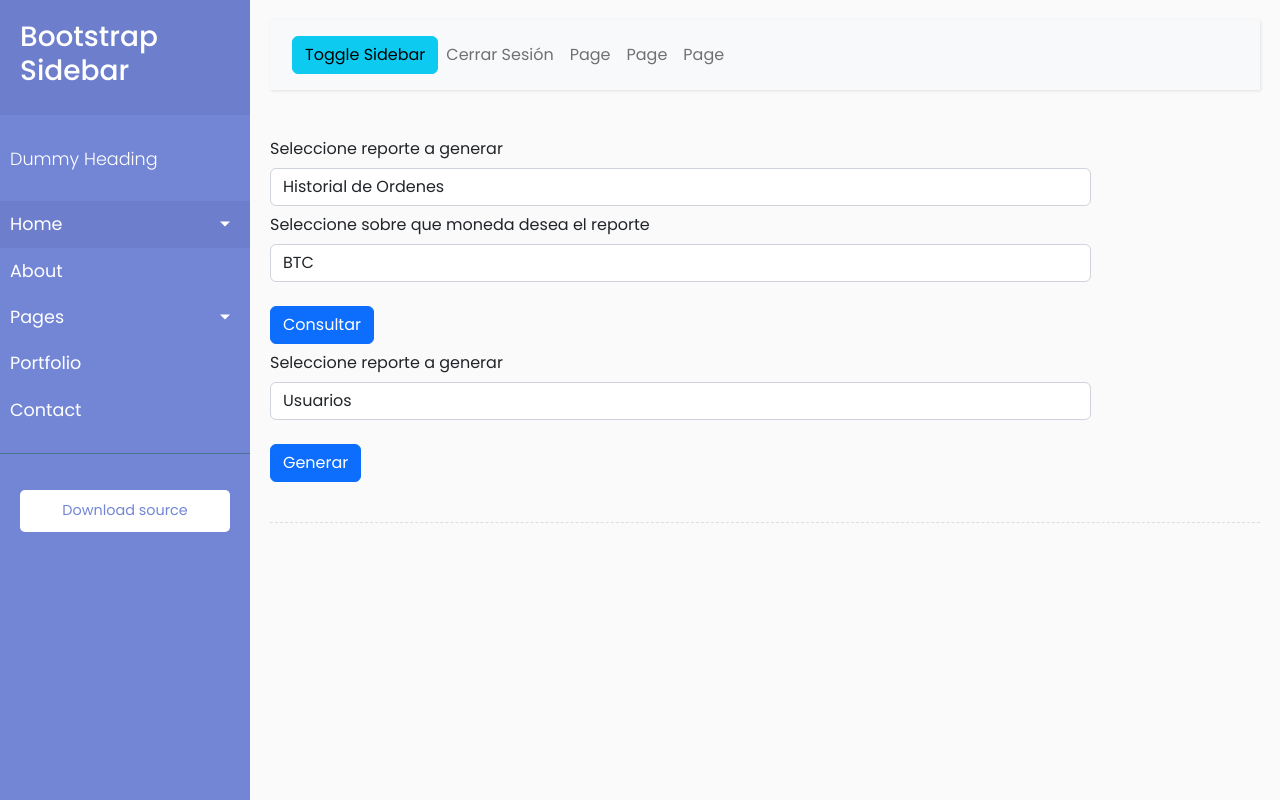
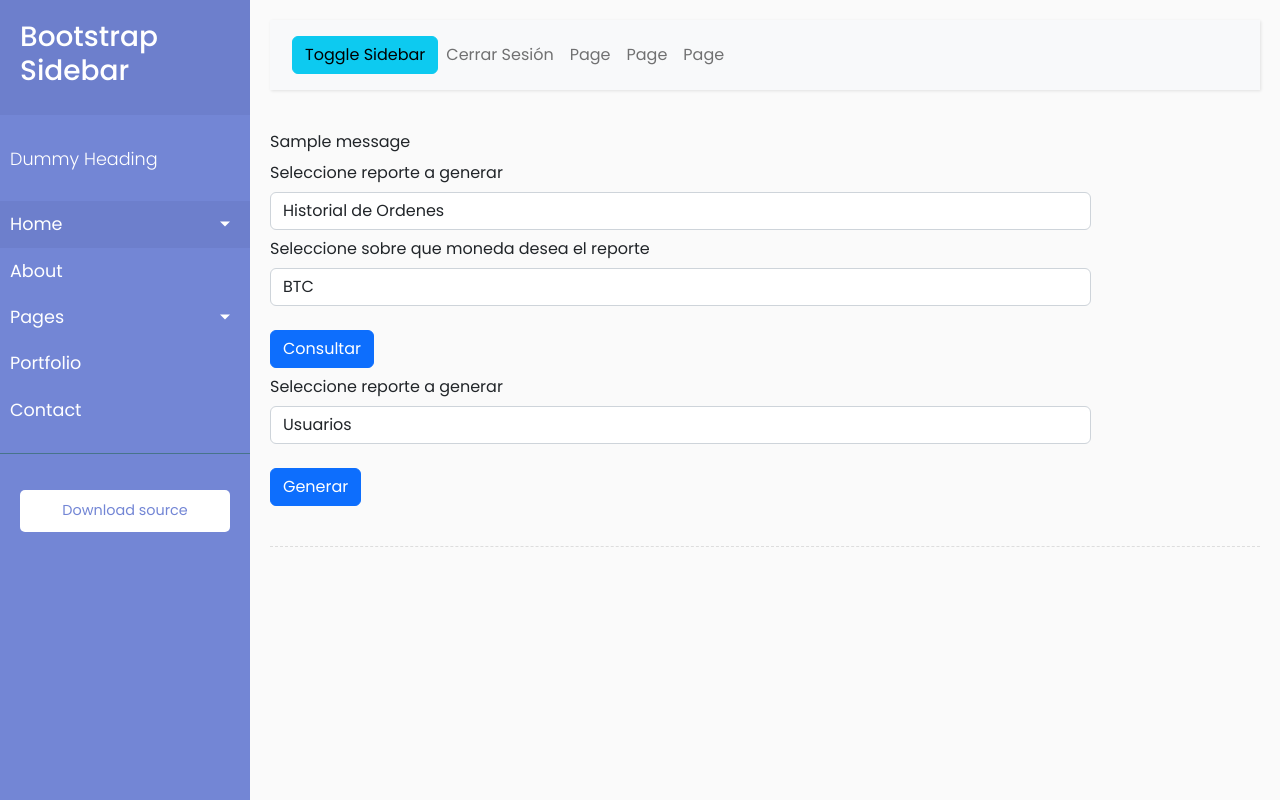
Before and after one commit to Manuela183/ProyectoBotCriptomonedas, a Flask app: page /report in a window 1280 px wide. Run offline with Flask 2, Linux system fonts and the light colour scheme; one stand-in notice (Sample message) is shown; some libraries are stand-ins or nearby versions.

Commit message:
Se agregan mensajes flash

```diff
--- a/templates/report.html
+++ b/templates/report.html
@@ -1,6 +1,11 @@
 {% extends "base.html" %}
 
 {% block main %}
+
+<!-- Poner bonito -->
+{% for message in get_flashed_messages() %}
+  {{message}}
+{% endfor %}
 
 <!-- Visualizar reportes -->
 <form action="{{ url_for('report') }}" method="post">
```
